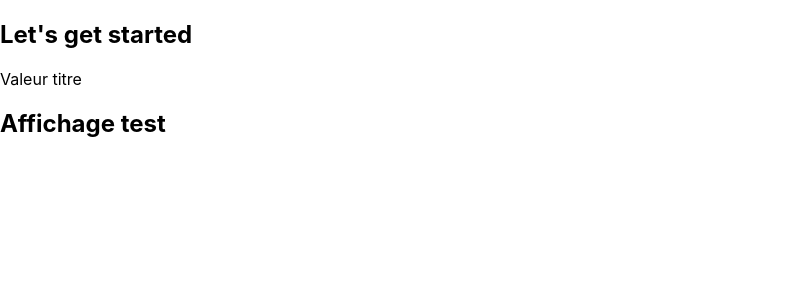
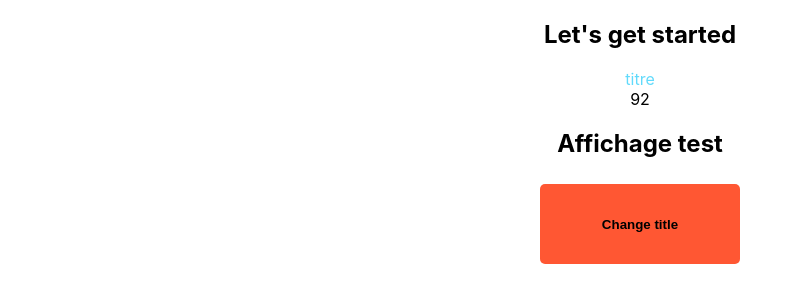
Before and after one commit to JulienHanon/Cours-React, a React (Create React App) app in the folder my-app/: page / in a window 1280 px wide. Shown: the top 302 px of the page, without its empty margins (0-802 px from the left). Built offline with nearby package versions, Linux system fonts and the light colour scheme.

Commit message:
ajout bouton avec fonction handler

```diff
--- a/my-app/src/App.js
+++ b/my-app/src/App.js
@@ -1,15 +1,20 @@
 import './App.css';
 import ExpenseItem from './component/ExpanseItem.js';
 
+
 function App() {
 
-const title = "Valeur titre"
+const titre = "titre"
+const amount = 92
+
 
   return (
-    <div>
+    <div className="App">
       <h2>Let's get started</h2>
       <ExpenseItem
-      title={title}>
+      title={titre}
+      amount={amount}
+      >
       </ExpenseItem>
     </div>
   );
--- a/my-app/src/component/ExpanseItem.css
+++ b/my-app/src/component/ExpanseItem.css
@@ -0,0 +1,18 @@
+.Expense-text{
+    color: #61dafb;
+}
+
+button{
+    flex: 1 0 45%;
+    width: 200px;
+    height: 80px;
+    border-radius: 5px;
+    cursor: pointer;
+    border: none;
+    margin: 0.4rem;
+    outline: none;
+    background: #FF5733;
+    user-select: none;
+    font-weight: 700;
+    font-size: 1000;
+}
--- a/my-app/src/component/ExpanseItem.js
+++ b/my-app/src/component/ExpanseItem.js
@@ -1,12 +1,26 @@
-import './ExpanseItem';
+import './ExpanseItem.css';
+//import React, { useStat } from 'react';
 import ExpanseIT from './test.js';
 
-function ExpenseItem(props){
+
+
+const ExpenseItem = (props) =>{
+
+    //const [title, setTitle] = useState(props.title);
+   // console.log('ExpenseItem evaluated by React');
+
+    const clickHandler = () => {
+        //setTitle('updated');
+        console.log('Clique !');
+    };
+
     return(
         <div>
+            <div className='Expense-text'>{props.title}</div>
+            <div>{props.amount}</div>
+            <ExpanseIT></ExpanseIT>
 
-            <div>{props.title}</div>
-            <ExpanseIT></ExpanseIT>
+            <button onClick={clickHandler}>Change title</button>
         </div>
 
     ) ;
```
